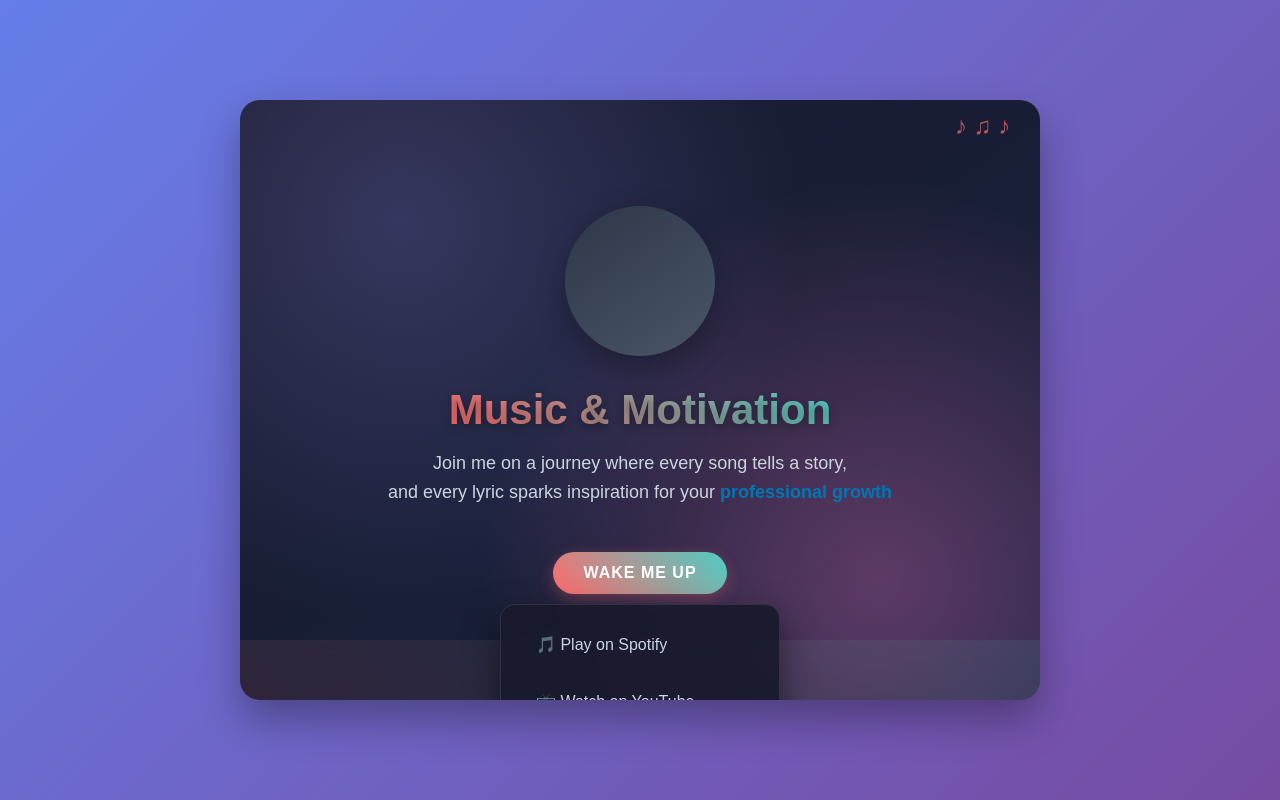
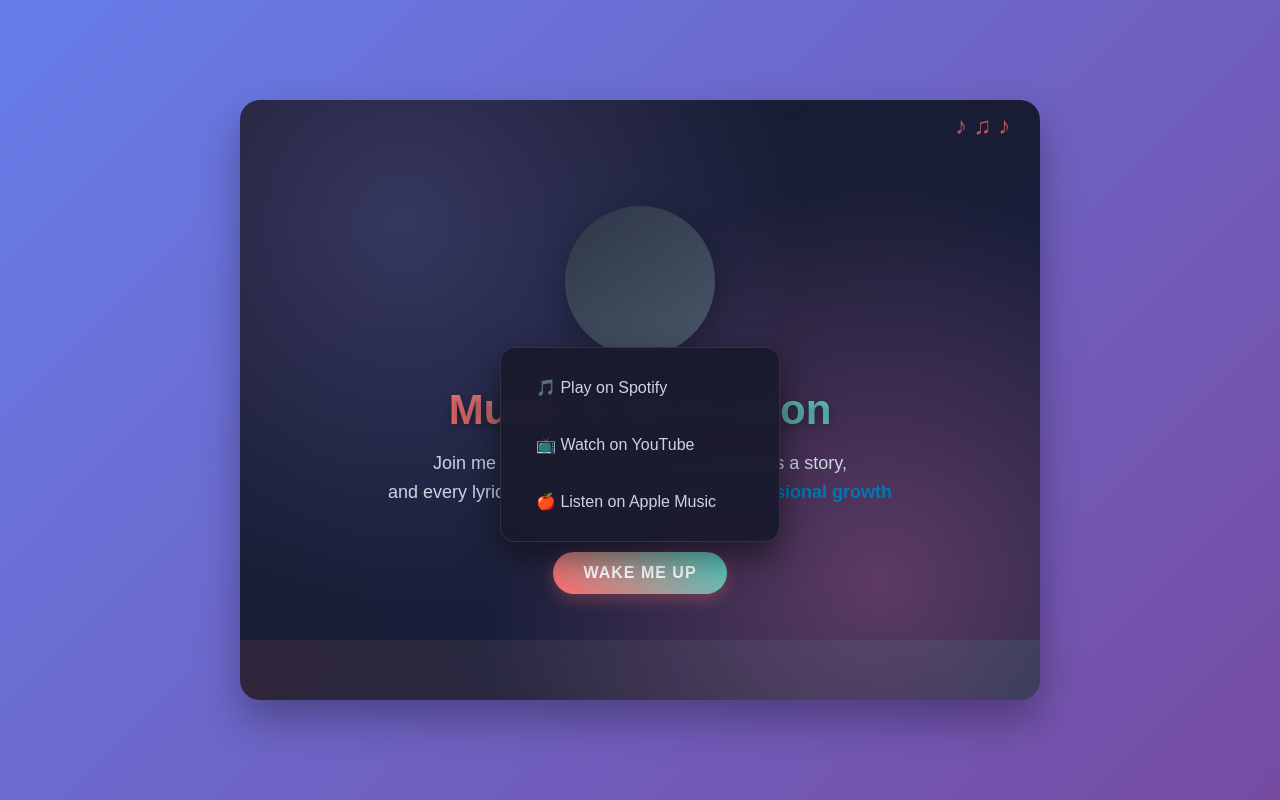
Before and after one commit to VANSHGERA21/MUSIC-HEALS, a plain HTML site: page Index.html in a window 1280 px wide. Both pictures are taken after a click on the button "WAKE ME UP". Drawn offline with Linux system fonts and the light colour scheme.

Commit message:
Update Index.html

```diff
--- a/Index.html
+++ b/Index.html
@@ -178,7 +178,7 @@
 
         .dropdown-menu {
             position: absolute;
-            top: 100%;
+            bottom: 100%;
             left: 50%;
             transform: translateX(-50%);
             background: rgba(26, 26, 46, 0.95);
@@ -190,7 +190,7 @@
             border: 1px solid rgba(255, 255, 255, 0.1);
             box-shadow: 0 15px 35px rgba(0, 0, 0, 0.5);
             z-index: 100;
-            margin-top: 10px;
+            margin-bottom: 10px;
         }
 
         .dropdown-menu.show {
@@ -199,7 +199,7 @@
         }
 
         @keyframes fadeIn {
-            from { opacity: 0; transform: translateX(-50%) translateY(-10px); }
+            from { opacity: 0; transform: translateX(-50%) translateY(10px); }
             to { opacity: 1; transform: translateX(-50%) translateY(0); }
         }
 
```
